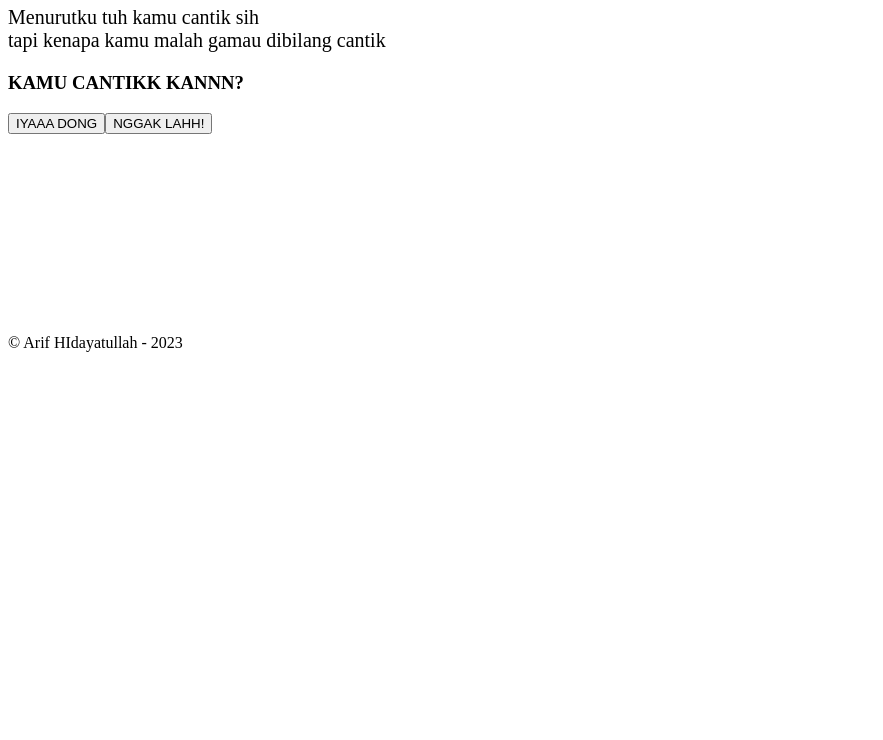
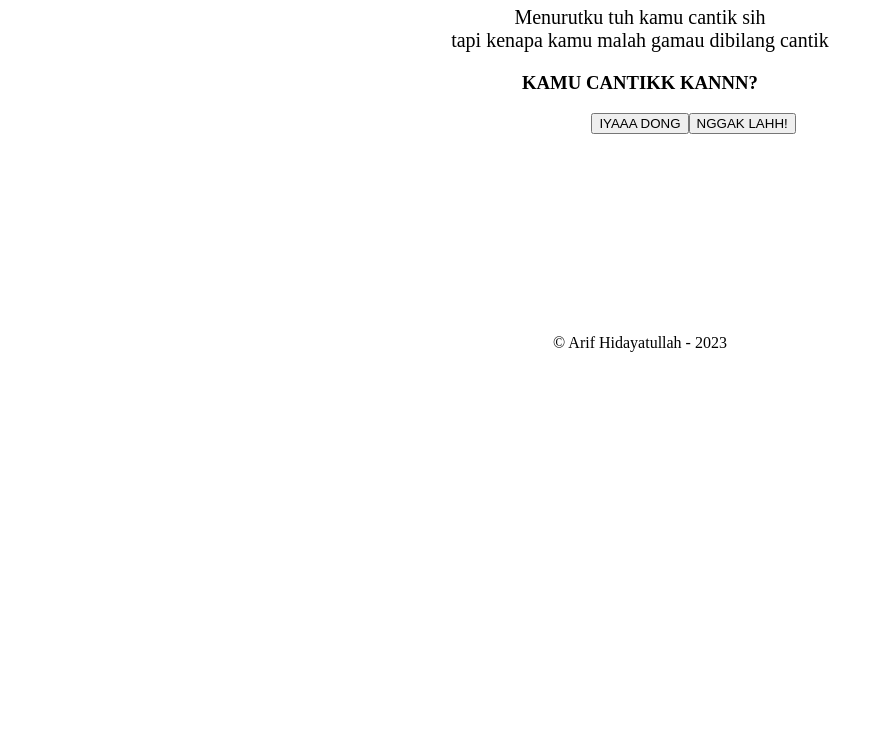
Before and after one commit to Ariph-off/isenginnindi, a plain HTML site: page index.html in a window 1280 px wide. Shown: the part 60-800 px from the top of the page, without its empty margins (0-883 px from the left). Drawn offline with Linux system fonts and the light colour scheme.

Commit message:
update file

```diff
--- a/index.html
+++ b/index.html
@@ -1,12 +1,12 @@
 <html>
-    <body>
+    <body style="text-align: center;">
         <h1>HALOO CANTIKK</h1>
         <p style="font-size: 20px;">Menurutku tuh kamu cantik sih <br>tapi kenapa kamu malah gamau dibilang cantik</p>
         <h3>KAMU CANTIKK KANNN?</h3>
         <button id="btn_mau" onclick="alert('I LOVE YOU NINDI, CEWE AKU, AYANG AKU.')">IYAAA DONG</button>
         <button id="btn_gamau" onclick="gamau(this)" style="position: absolute;">NGGAK LAHH!</button>
         <div class="footer" style="margin-top: 200px;">
-            <p>&copy; Arif HIdayatullah - 2023</p>
+            <p>&copy; Arif Hidayatullah - 2023</p>
         </div>
     </body>
     <script>
```
